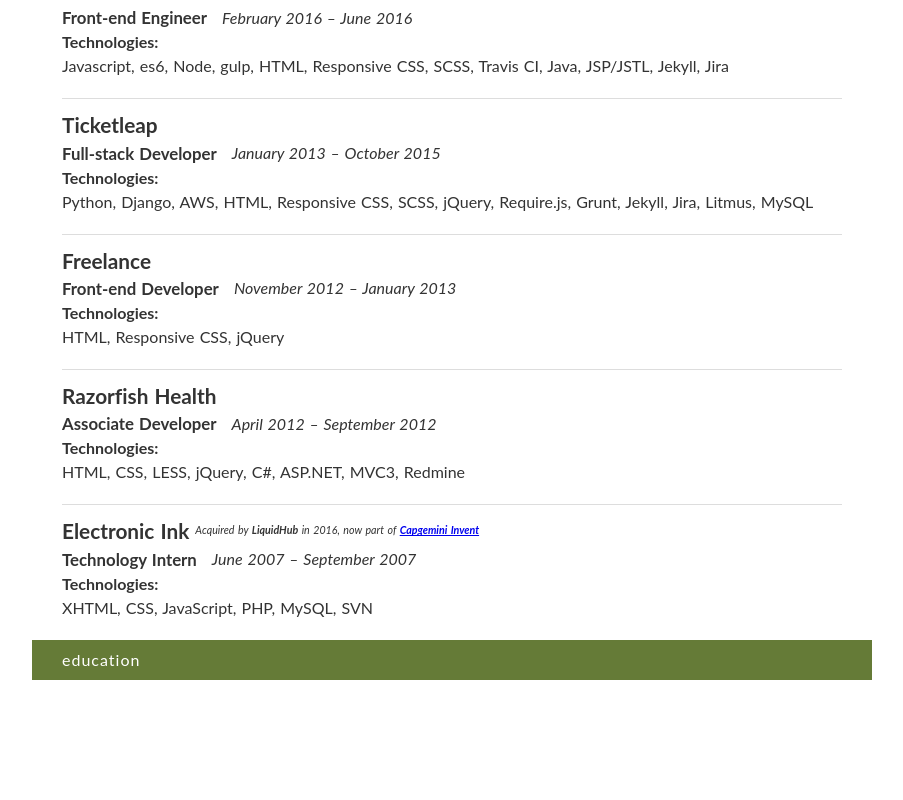
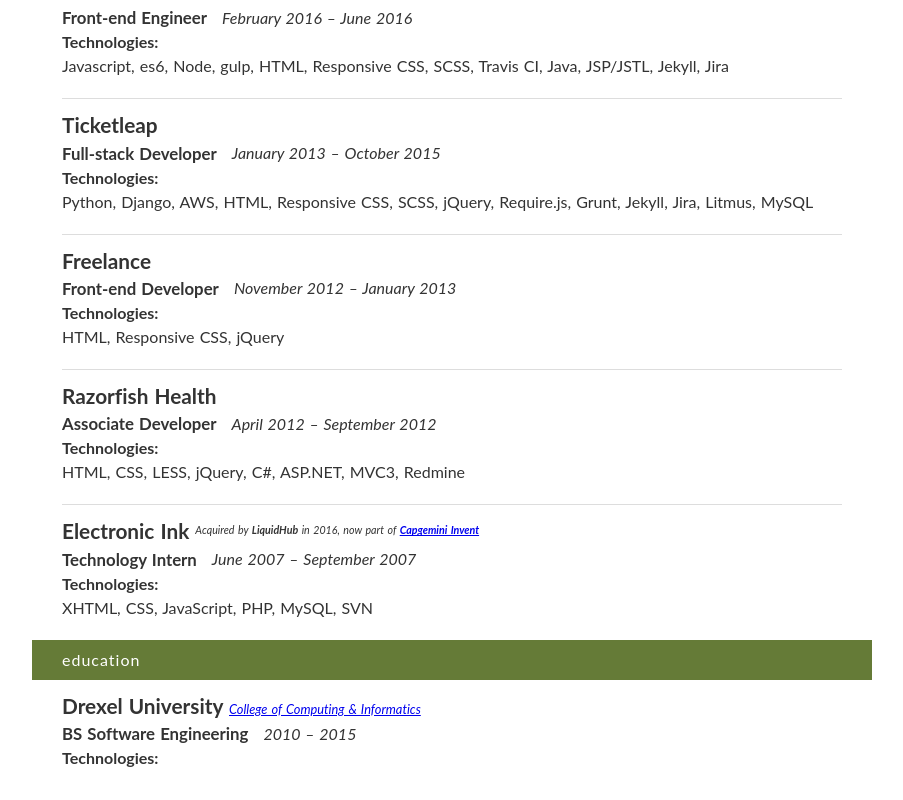
Before and after one commit to dgirgenti/resume, a Nuxt app: page / in a window 1280 px wide. Shown: the part 615-1415 px from the top of the page, without its empty margins (188-1091 px from the left). Before the commit the page ends 1315 px from the top, so only its background shows below. Built offline with nearby package versions, Linux system fonts and the light colour scheme.

Commit message:
add education

```diff
--- /dev/null
+++ b/assets/education.js
@@ -0,0 +1,13 @@
+export default {
+    name: 'Drexel University',
+    aside: '[College of Computing & Informatics](https://cci.drexel.edu)',
+    url: 'https://drexel.edu',
+    positions: [
+        {
+            name: 'BS Software Engineering',
+            start: '2010',
+            end: '2015',
+        },
+    ],
+    description: '**Minors**: Philosophy and Computer Science',
+};
--- a/pages/index.vue
+++ b/pages/index.vue
@@ -34,7 +34,7 @@
                     education
                 </SectionHeader>
 
-
+                <Job :job="education" />
             </section>
 
         </div>
@@ -43,6 +43,7 @@
 </template>
 
 <script>
+import education from '~/assets/education';
 import jobs from '~/assets/jobs';
 import seo from '~/assets/seo';
 
@@ -61,6 +62,7 @@
                 description: seo.description,
             },
             jobs,
+            education,
         };
     },
     head() {
```
